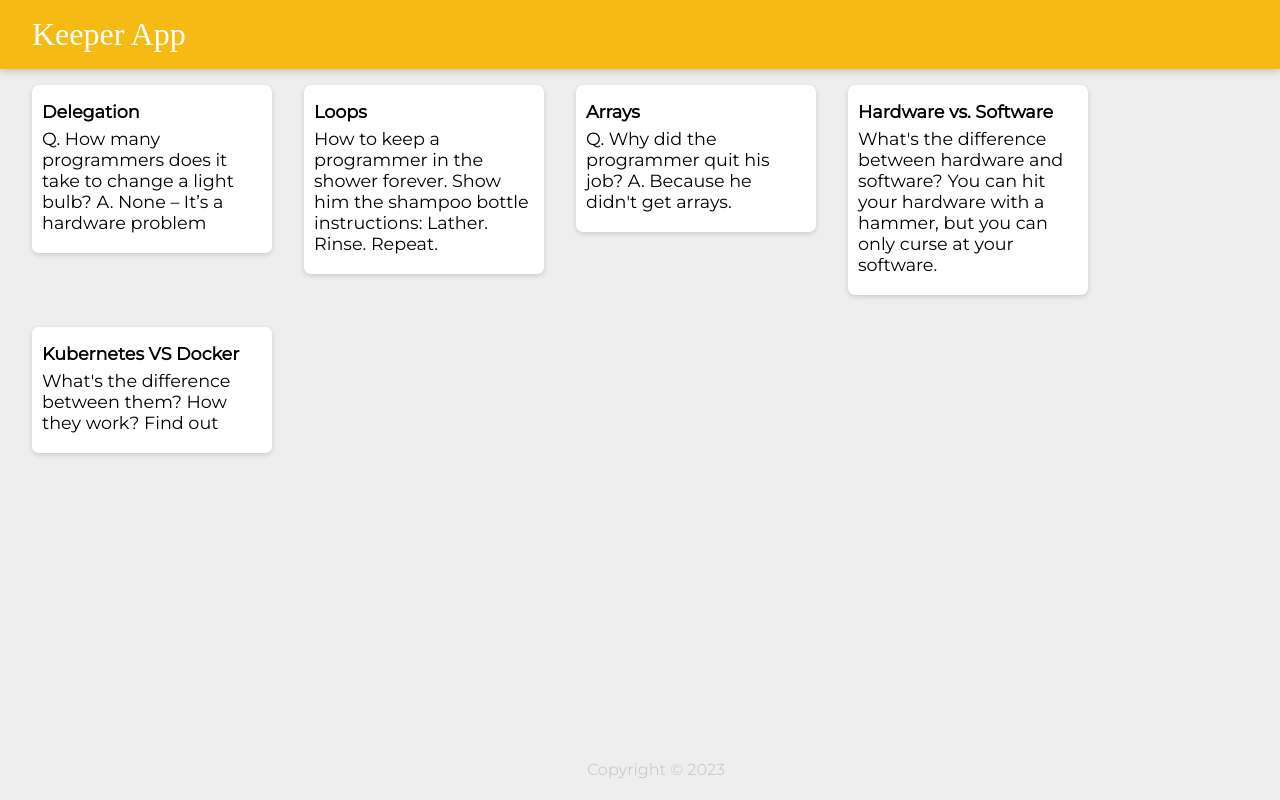
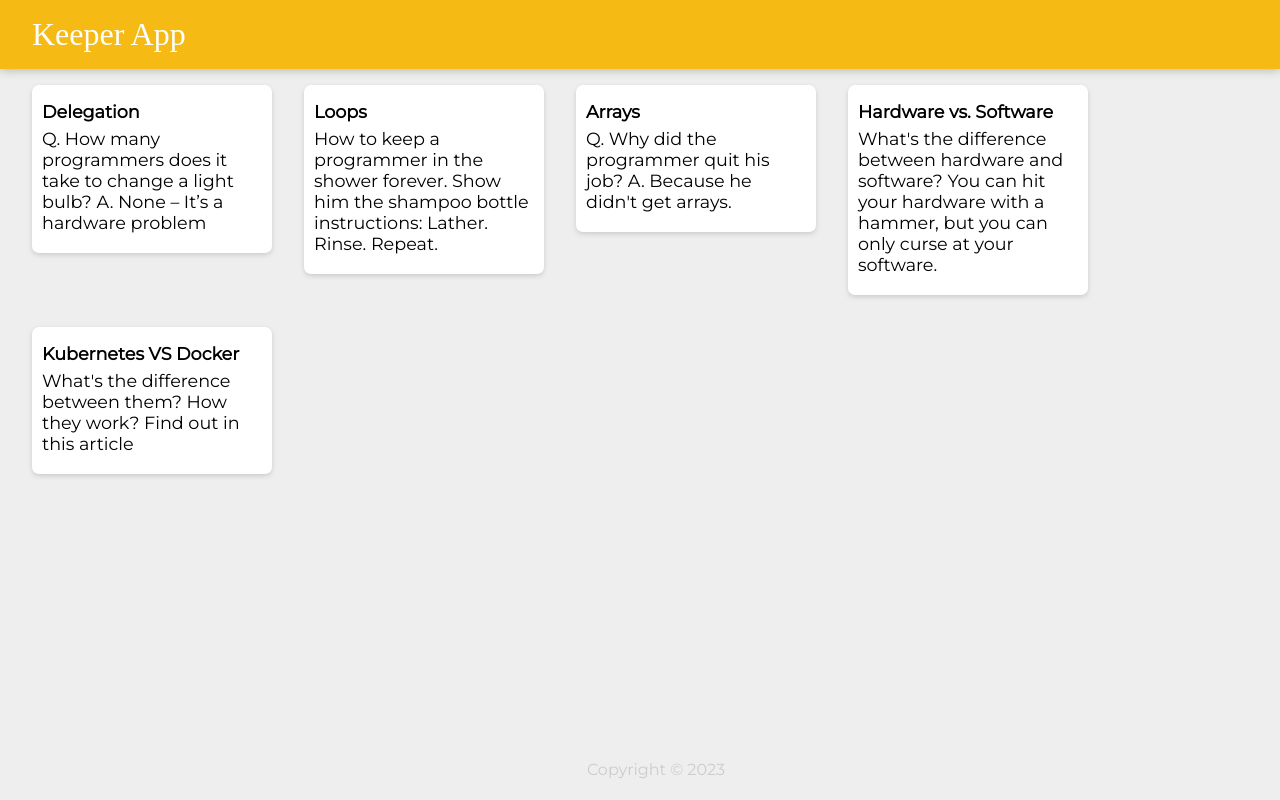
Before and after one commit to abdelilahdahdahi/Kenote, a React (Create React App) app: page / in a window 1280 px wide. Built offline with nearby package versions, Linux system fonts and the light colour scheme; a web font is replaced by a local one.

Commit message:
change 4

```diff
--- a/src/notes.js
+++ b/src/notes.js
@@ -27,7 +27,7 @@ const notes = [
         key: 5,
         title: "Kubernetes VS Docker",
         content:
-          "What's the difference between them? How they work? Find out"
+          "What's the difference between them? How they work? Find out in this article"
     }
 ];
 
```
